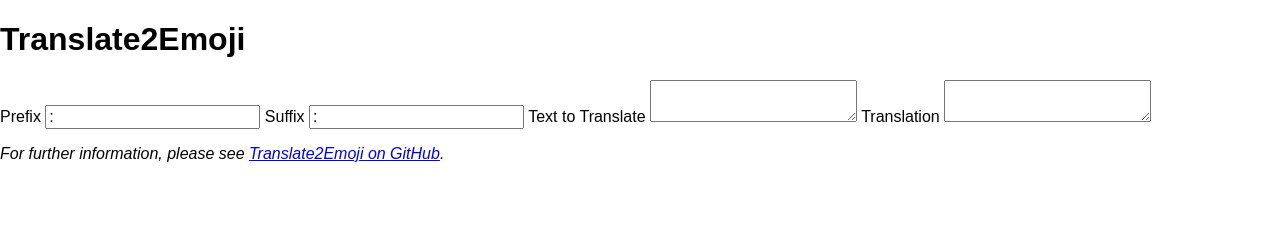
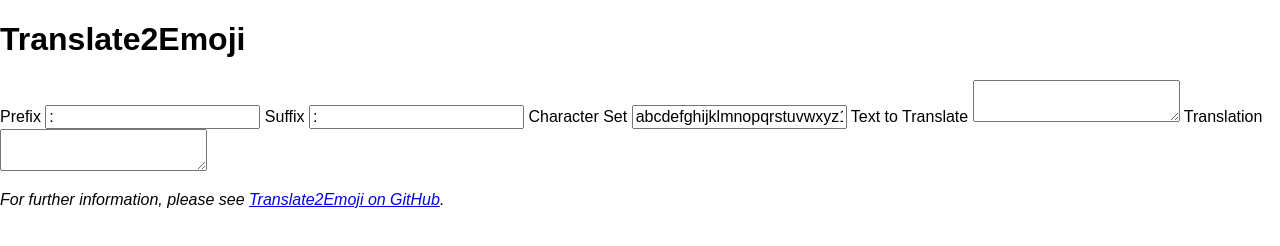
Before and after one commit to Warped2713/Translate2Emoji, a plain HTML site: page index.html in a window 1280 px wide. Drawn offline with Linux system fonts and the light colour scheme.

Commit message:
Update index.html

```diff
--- a/index.html
+++ b/index.html
@@ -21,6 +21,8 @@
                 <input id="pre" name="pre" type="text" value=":">
                 <label for="post">Suffix</label>
                 <input id="post" name="post" type="text" value=":">
+                <label for="charset">Character Set</label>
+                <input id="charset" name="charset" type="text" value="abcdefghijklmnopqrstuvwxyz123456789!?">
                 <label for="source">Text to Translate</label>
                 <textarea id="source" name="source"></textarea>
             </formgroup>
```
